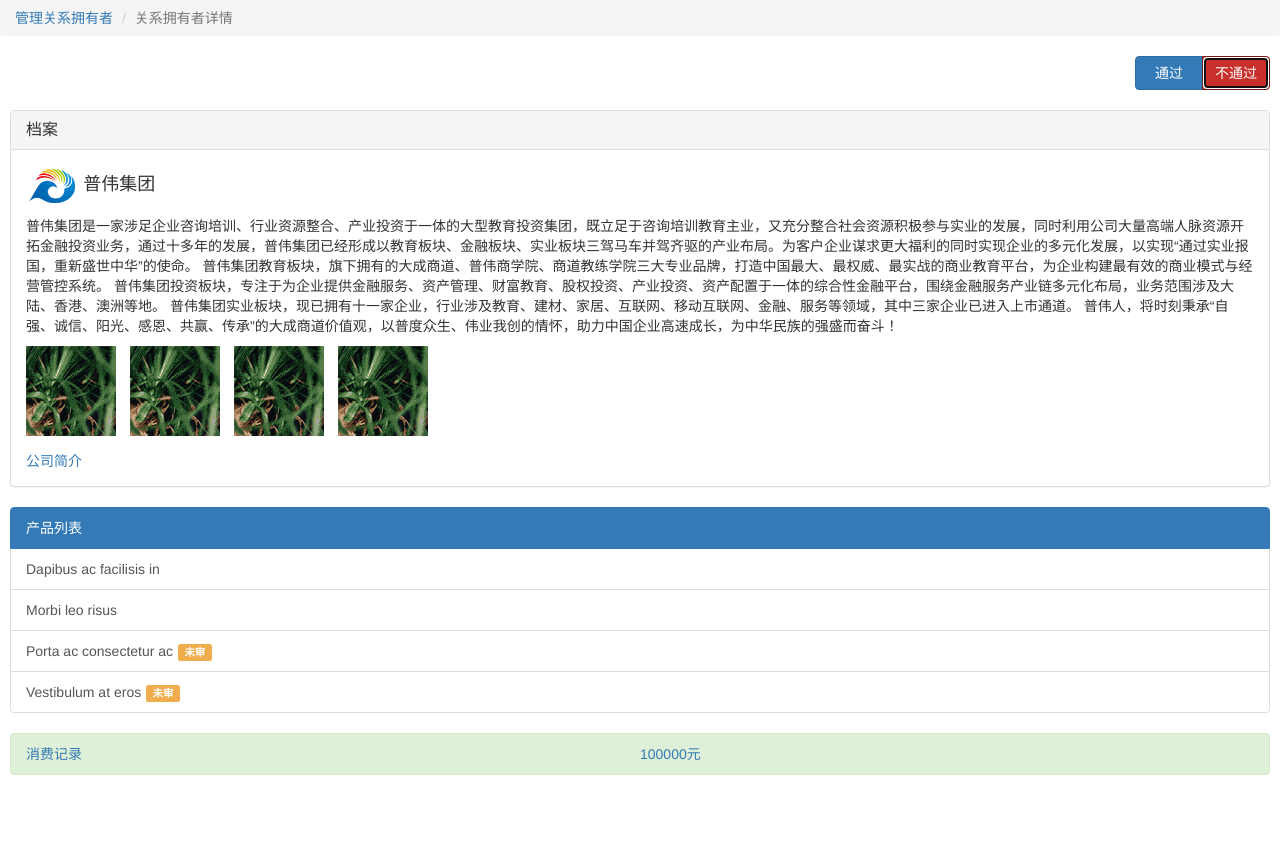
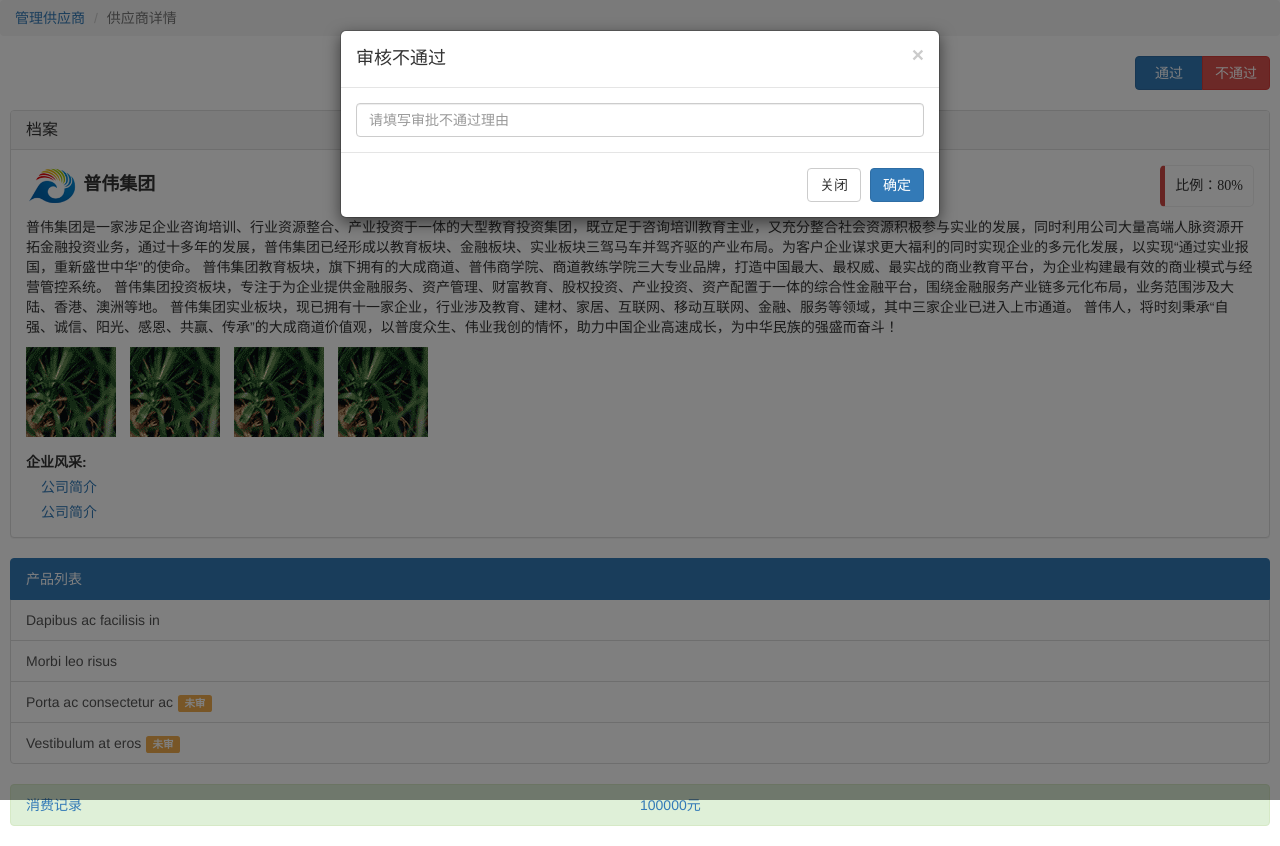
Before and after one commit to cccikov/relationship, a website: page third-supplier.html in a window 1280 px wide. Both pictures are taken after a click on the button "不通过". Before the commit the page ends 800 px from the top, so only its background shows below. Drawn offline with Linux system fonts and the light colour scheme.

Commit message:
模拟prompt，分页

```diff
--- a/css/commonPc.less
+++ b/css/commonPc.less
@@ -1,7 +1,10 @@
 /*共用css*/
+html,body{
+    font-family: "微软雅黑","Helvetica Neue",Helvetica,Arial,sans-serif;
+}
 a{
     text-decoration: none;
-//  color:#000;
+    //color:#000;
 }
 iframe{
     display: block;
--- a/third-supplier.html
+++ b/third-supplier.html
@@ -2,8 +2,8 @@
 <html>
 
 	<head>
-		<meta charset="UTF-8">
-		<title></title>
+		<meta charset="utf-8">
+		<title>供应商详情</title>
 		<link rel="stylesheet" href="css/base.css" />
 		<link rel="stylesheet" href="css/bootstrap.min.css" />
 		<link rel="stylesheet" type="text/css" href="css/commonPc.css" />
@@ -28,41 +28,113 @@
 				/*display: none;*/
 			}
 
-			.general {
+			.general{
+				line-height: 40px;
 				margin: 0 0 10px 0;
 			}
 
 			.company-name {
 				display: inline-block;
+				margin: 0;
+				font-weight: 700;
 			}
-			.files-pic .pic-clip{
+			.commission{
+				box-sizing: border-box;
+				float: right;
+				padding:0 10px;
+				border: 1px solid #eee;
+				border-left-width: 5px;
+				border-left-color: #ce4844;
+				border-radius: 5px;
+				background-origin: ;
+				margin:0;
+				font-family: "微软雅黑";
+			}
+			.files-pic .pic-clip {
 				width: 90px;
 				height: 90px;
-				padding:0;
-				margin:0 5px;
+				padding: 0;
+				margin: 0 5px;
 				overflow: hidden;
 			}
+
+			dl {
+				margin: 0;
+			}
+
+			dd {
+				margin: 5px 0 0 15px;
+			}
 			/*产品*/
-			.product .label{
+
+			.product .label {
 				margin: 0 0 0 5px;
 			}
 			/*消费记录*/
-			.consume{
-				padding:0;
+
+			.consume {
+				padding: 0;
 			}
-			.consume a{
+
+			.consume a {
 				display: block;
-				padding:10px 15px;
+				padding: 10px 15px;
 			}
-			.consume .left{
+
+			.consume .left {
 				float: left;
 				width: 50%;
 			}
-			.consume .right{
+
+			.consume .right {
 				float: left;
 				width: 50%;
 			}
 		</style>
+		<script type="text/javascript">
+			$(function() {
+				//审核点击事件
+				$("#fail").add("#pass").on("click", function() {
+					var that = $(this);
+					if (that.attr("id") == "fail") {
+						var reason = null;
+						var flag = "fail"
+						$('#prompt').modal('show');
+						$("#save").off("click").on("click", function() {
+							if ($.trim($("#reason").val()) != "") {
+								$('#prompt').modal('hide');
+								reason = $.trim($("#reason").val());
+//								check()
+							} else {
+								$("#reason").focus();
+							}
+						});
+					} else {
+						var flag = "pass";
+						if(confirm("确定通过审批")){
+//							check();
+						}
+					}
+				});
+				//审核ajax
+				function check(checkData,checkUrl,callback) {
+					$.ajax({
+						type: "post",
+						data: checkData,
+						url: checkUrl,
+						success: function(result) {
+							if (callback) {
+								callback();
+							}
+						},
+						async: true
+					});
+				}
+
+
+
+			});
+		</script>
 	</head>
 
 	<body>
@@ -70,59 +142,76 @@
 			<!--导航-->
 			<div id="nav">
 				<ol class="breadcrumb">
-					<li><a href="#">管理关系拥有者</a></li>
-					<li class="active">关系拥有者详情</li>
+					<li><a href="#">管理供应商</a></li>
+					<li class="active">供应商详情</li>
 				</ol>
 			</div>
 			<!--主要-->
 			<div id="main">
 				<!--通过，不通过-->
 				<div class="pass-btn text-right">
-					<div class="btn-group" role="group" aria-label="..."> <button type="button" class="btn btn-primary">通过</button> <button type="button" class="btn btn-danger">不通过</button> </div>
+					<div class="btn-group" role="group" aria-label="...">
+						<button class="btn btn-primary" id="pass" type="button">通过</button>
+						<button class="btn btn-danger" id="fail" type="button">不通过</button>
+					</div>
 				</div>
+
+				<!-- 模拟prompt -->
+				<div class="modal fade" id="prompt" tabindex="-1" role="dialog" aria-labelledby="myModalLabel">
+					<div class="modal-dialog" role="document">
+						<div class="modal-content">
+							<div class="modal-header">
+								<button type="button" class="close" data-dismiss="modal" aria-label="Close"><span aria-hidden="true">&times;</span></button>
+								<h4 class="modal-title" id="myModalLabel">审核不通过</h4>
+							</div>
+							<div class="modal-body">
+								<div class="form-grounp">
+									<input id="reason" name="reason" class="form-control" type="text" placeholder="请填写审批不通过理由" />
+								</div>
+							</div>
+							<div class="modal-footer">
+								<button type="button" class="btn btn-default" data-dismiss="modal">关闭</button>
+								<button type="button" class="btn btn-primary" id="save">确定</button>
+							</div>
+						</div>
+					</div>
+				</div>
+
 				<!--档案-->
 				<div class="files panel panel-default">
 					<div class="panel-heading">
-						<h3 class="panel-title">档案</h3> </div>
+						<h3 class="panel-title">档案</h3>
+					</div>
 					<div class="panel-body">
-						<div class="general"> <img class="logo" src="img/logo.png" height="40" alt="" />
-							<h4 class="company-name">普伟集团</h4> </div>
+						<div class="general clearfix">
+							<img class="logo" src="img/logo.png" height="40" alt="" />
+							<h4 class="company-name">普伟集团</h4>
+							<p class="commission">比例：80%</p>
+						</div>
 						<div class="files-detail">
-							<p>普伟集团是一家涉足企业咨询培训、行业资源整合、产业投资于一体的大型教育投资集团，既立足于咨询培训教育主业，又充分整合社会资源积极参与实业的发展，同时利用公司大量高端人脉资源开拓金融投资业务，通过十多年的发展，普伟集团已经形成以教育板块、金融板块、实业板块三驾马车并驾齐驱的产业布局。为客户企业谋求更大福利的同时实现企业的多元化发展，以实现“通过实业报国，重新盛世中华”的使命。 普伟集团教育板块，旗下拥有的大成商道、普伟商学院、商道教练学院三大专业品牌，打造中国最大、最权威、最实战的商业教育平台，为企业构建最有效的商业模式与经营管控系统。
-								普伟集团投资板块，专注于为企业提供金融服务、资产管理、财富教育、股权投资、产业投资、资产配置于一体的综合性金融平台，围绕金融服务产业链多元化布局，业务范围涉及大陆、香港、澳洲等地。 普伟集团实业板块，现已拥有十一家企业，行业涉及教育、建材、家居、互联网、移动互联网、金融、服务等领域，其中三家企业已进入上市通道。 普伟人，将时刻秉承“自强、诚信、阳光、感恩、共赢、传承”的大成商道价值观，以普度众生、伟业我创的情怀，助力中国企业高速成长，为中华民族的强盛而奋斗！</p>
+							<p>
+								普伟集团是一家涉足企业咨询培训、行业资源整合、产业投资于一体的大型教育投资集团，既立足于咨询培训教育主业，又充分整合社会资源积极参与实业的发展，同时利用公司大量高端人脉资源开拓金融投资业务，通过十多年的发展，普伟集团已经形成以教育板块、金融板块、实业板块三驾马车并驾齐驱的产业布局。为客户企业谋求更大福利的同时实现企业的多元化发展，以实现“通过实业报国，重新盛世中华”的使命。 普伟集团教育板块，旗下拥有的大成商道、普伟商学院、商道教练学院三大专业品牌，打造中国最大、最权威、最实战的商业教育平台，为企业构建最有效的商业模式与经营管控系统。
+								普伟集团投资板块，专注于为企业提供金融服务、资产管理、财富教育、股权投资、产业投资、资产配置于一体的综合性金融平台，围绕金融服务产业链多元化布局，业务范围涉及大陆、香港、澳洲等地。 普伟集团实业板块，现已拥有十一家企业，行业涉及教育、建材、家居、互联网、移动互联网、金融、服务等领域，其中三家企业已进入上市通道。 普伟人，将时刻秉承“自强、诚信、阳光、感恩、共赢、传承”的大成商道价值观，以普度众生、伟业我创的情怀，助力中国企业高速成长，为中华民族的强盛而奋斗！
+							</p>
 						</div>
 						<ul class="files-pic list-inline">
-							<li class="pic-clip">
-								<img src="img/test.png" alt="" />
-							</li>
-							<li class="pic-clip">
-								<img src="img/test.png" alt="" />
-							</li>
-							<li class="pic-clip">
-								<img src="img/test.png" alt="" />
-							</li>
-							<li class="pic-clip">
-								<img src="img/test.png" alt="" />
-							</li>
+							<li class="pic-clip"> <img src="img/test.png" alt="" /> </li>
+							<li class="pic-clip"> <img src="img/test.png" alt="" /> </li>
+							<li class="pic-clip"> <img src="img/test.png" alt="" /> </li>
+							<li class="pic-clip "> <img src="img/test.png" alt="" /> </li>
 						</ul>
 						<!--风采-->
-						<a href="###">公司简介</a>
+						<dl> <dt>企业风采:</dt>
+							<dd><a href="https://www.baidu.com/" target="_top">公司简介</a></dd>
+							<dd><a href="https://www.baidu.com/" target="_top">公司简介</a></dd>
+						</dl>
 					</div>
 				</div>
 				<!--产品列表-->
-				<div class="product list-group">
-					<a href="#" class="list-group-item active">产品列表</a>
-					<a href="#" class="list-group-item">Dapibus ac facilisis in</a>
-					<a href="#" class="list-group-item">Morbi leo risus</a>
-					<a href="#" class="list-group-item">Porta ac consectetur ac<span class="label label-warning">未审</span></a>
-					<a href="#" class="list-group-item">Vestibulum at eros<span class="label label-warning">未审</span></a>
-				</div>
+				<div class="product list-group"> <a href="#" class="list-group-item active">产品列表</a> <a href="#" class="list-group-item">Dapibus ac facilisis in</a> <a href="#" class="list-group-item">Morbi leo risus</a> <a href="#" class="list-group-item">Porta ac consectetur ac<span class="label label-warning">未审</span></a>					<a href="#" class="list-group-item">Vestibulum at eros<span class="label label-warning">未审</span></a> </div>
 				<!--消费记录-->
 				<div class="consume alert alert-success" role="alert">
-					<a class="clearfix" href="###">
-						<span class="left">消费记录</span>
-						<span class="right">100000元</span>
-					</a>
+					<a class="clearfix" href="###"> <span class="left">消费记录</span> <span class="right">100000元</span> </a>
 				</div>
 			</div>
 		</div>
```
Also changed, not shown: index.html (+1 -1 lines), second-relationship.html (+22 -10 lines), third-relationship.html (+75 -7 lines), css/commonPc.css.
